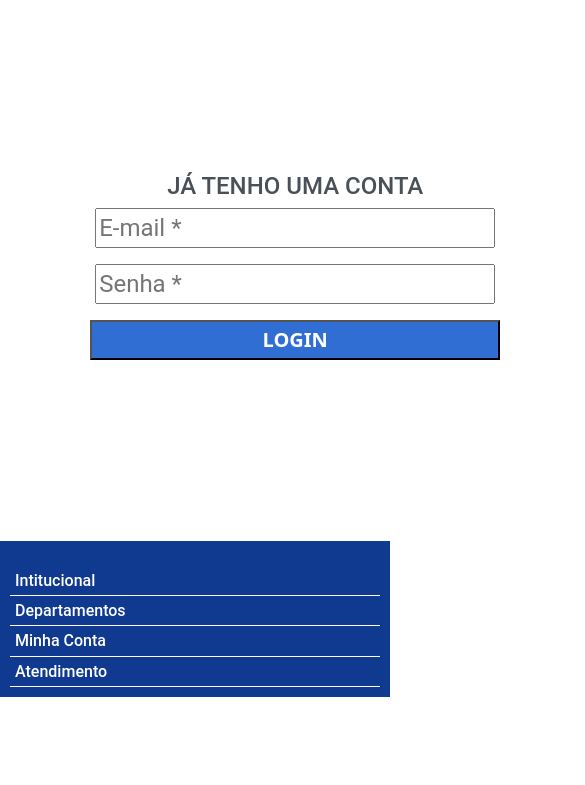
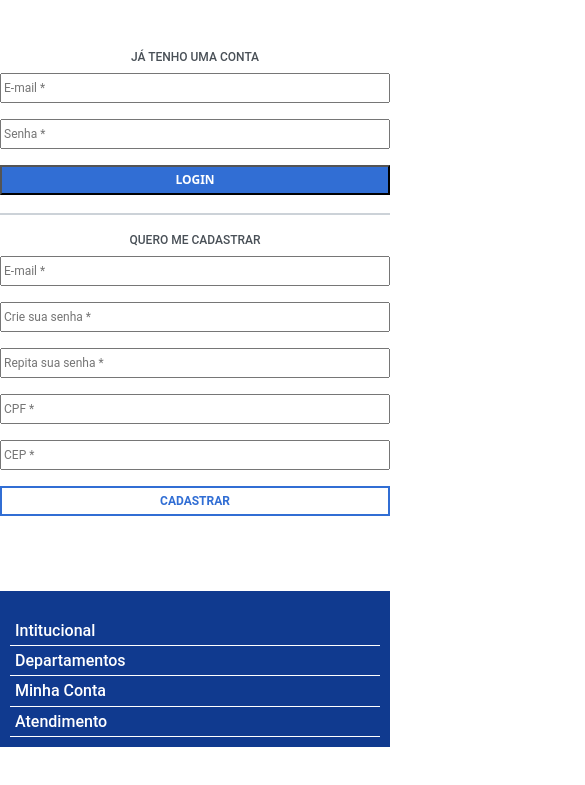
Before and after one commit to PedroHsribeiro/PrimeiroSite, a website: page login.html in a window 390 px wide. Shown: the part 59-844 px from the top of the page, 585 px wide, since content can reach past the window. Drawn offline with nearby package versions, Linux system fonts and the light colour scheme.

Commit message:
responsividade pagina login e javascript login

```diff
--- a/css/index.css
+++ b/css/index.css
@@ -99,6 +99,7 @@
 body{
     background-color: white;
     width: 100%;
+    min-width: 320px;
 }
 .banner-home{
     max-width: 1463px;
@@ -424,9 +425,6 @@ body{
     .espaco{
         width: 29px;
     }
-    .espaco #search{
-        display: none;
-    }
     .espaco .search{
         height: 30px;
         width: 30px;
--- a/css/login.css
+++ b/css/login.css
@@ -1,11 +1,14 @@
 .login-registration{
-    width: 1463px;
+    max-width: 1463px;
+    width: 100%;
     display: flex;
     justify-content: space-around;
     align-items: center;
     margin: 50px auto;
 }
 .login{
+    max-width: 400px;
+    width: 100%;
     display: flex;
     justify-content: space-around;
     align-items: center;
@@ -17,14 +20,16 @@
     color: #495057;
 }
 .login #login-email{
-    width: 400px;
+    max-width: 400px;
+    width: 100%;
     height: 40px;
     font-family: Roboto, Oxygen, Ubuntu, Cantarell, 'Open Sans', 'Helvetica Neue', sans-serif;
     font-size: 24px;
     margin-bottom: 16px;
 }
 .login #login-password{
-    width: 400px;
+    max-width: 400px;
+    width: 100%;;
     height: 40px;
     font-family: Roboto, Oxygen, Ubuntu, Cantarell, 'Open Sans', 'Helvetica Neue', sans-serif;
     font-size: 24px;
@@ -35,16 +40,19 @@
     font-size: 20px;
     color: white;
     background: #316ED4;
-    width: 410px;
+    max-width: 400px;
+    width: 100%;
     height: 40px;
 }
 .partition{
     width: 2px;
     height: 450px;
-    margin: 0px 50px;
+    margin: 0px 6px;
     background-color: #ccd2d8;
 }
 .account-creation{
+    max-width: 400px;
+    width: 100%;
     display: flex;
     justify-content: space-around;
     align-items: center;
@@ -56,7 +64,8 @@
     color: #495057;
 }
 .account-creation input{
-    width: 400px;
+    max-width: 400px;
+    width: 100%;
     height: 40px;
     font-family: Roboto, Oxygen, Ubuntu, Cantarell, 'Open Sans', 'Helvetica Neue', sans-serif;
     font-size: 24px;
@@ -68,6 +77,51 @@
     color: #316ED4;
     background: #ffffff;
     border: 2px solid #316ED4;
-    width: 410px;
+    max-width: 400px;
+    width: 100%;
     height: 40px;
 }
+@media screen and (max-width: 1024px){
+    .login-registration{
+        max-width: 600px;
+        width: 100%;
+        height: 500px;
+        display: flex;
+        align-content: space-between;
+        flex-direction: column;
+    }
+    .login h2{
+        font-size: 12px;
+    }
+    .login #login-email{
+        height: 30px;
+        font-size: 12px;
+        margin-bottom: 16px;
+    }
+    .login #login-password{
+        height: 30px;
+        font-size: 12px;
+        margin-bottom: 16px;
+    }
+    .login .button-account-login{
+        font-weight: bold;
+        font-size: 12px;
+        height: 30px;
+    }
+    .partition{
+        max-width: 450px;
+        width: 100%;
+        height: 2px;
+    }
+    .account-creation h2{
+        font-size: 12px;
+    }
+    .account-creation input{
+        height: 30px;
+        font-size: 12px;
+    }
+    .account-creation .button-account-register{
+        font-size: 12px;
+        height: 30px;
+    }
+}
--- a/login.html
+++ b/login.html
@@ -9,6 +9,7 @@
     <title>Game Mania | Tudo que você precisa!</title>
     <link rel="stylesheet" type="text/css" href="css\index.css">
     <link rel="stylesheet" type="text/css" href="css\login.css">
+    <script src="js/scripts.js" defer></script>
 </head>
 
 <body>
@@ -17,24 +18,39 @@
         <div class="logo">
             <div class="items-logo">
                 <div class="espaco">
-                    <input placeholder="Pesquisar" type="text" id="search">
-                    <img class="search" src="img/search_img.png" alt="Search icon">
+                    <div class="search-box" id="search-box">
+                        <input placeholder="Pesquisar" type="text" id="search">
+                    </div>
+                    <a id="search-icon" onclick="mostrarPesquisa()">
+                        <img class="search" src="img/search_img.png" alt="Search icon">
+                    </a>
                 </div>
-                <a href="index.html">
-                    <img class="logo-text" src="img/LOGO.png" alt="logo">
-                </a>
-                <div class="items-logo2">
+                <img class="logo-text" href="index.html" src="img/LOGO.png" alt="logo">
+                <div class="icon-logo">
+                    <a href="index.html">
+                        <img class="logo-icon" src="img/logo_icon.png" alt="logo">
+                    </a>
+                </div>
+                <div class="menu-icon">
+                    <a id="menu-icon" onclick="mostrarMenu()">
+                        <img src="img/menu_img.png" alt="Agrupamento dos itens do menu">
+                    </a>
+
+                </div>
+                <div class="items-logo2" id="items-logo2">
                     <a class="menuLogin" href="login.html">Login</a>
                     <a class="menuCarrinho" href="carrinho.html">Meu Carrinho</a>
                 </div>
             </div>
-
         </div>
-        <div class="menu">
+        <div class="menu" id="menu">
+            <a class="menuLogin2" href="login.html">Login</a>
+            <a class="menuCarrinho2" href="carrinho.html">Meu Carrinho</a>
             <a class="menuDepartamentos" href="departamentos.html">Departamentos</a>
             <a class="menuPromocoes" href="promocoes.html">Promoções</a>
             <a class="menuNovidades" href="novidades.html">Novidades</a>
             <a class="menuMembros" href="membro.html">Torne-se Membro</a>
+
         </div>
     </header>
     <div class="main">
@@ -58,13 +74,19 @@
         </div>
         <div class="novidades-mania-background">
             <div class="title-novidades">
-                <h2>NOVIDADES MANIA</h2>
+                <h2>Novidades Mania</h2>
                 <p>Receba novidades e ofertas exclusivas em seu e-mail</p>
             </div>
             <div class="form-novidades">
-                <input placeholder="NOME" type="text" id="name">
-                <input placeholder="E-MAIL" type="email" id="email" name="email" maxlength="40" required autocomplete>
-                <input type="button" class="button-novidades" value="CADASTRE-SE">
+                <div class="form-novidades-name">
+                    <input placeholder="Nome" type="text" id="name">
+                </div>
+                <div class="form-novidades-email">
+                    <input placeholder="E-mail" type="email" id="email" name="email" maxlength="40" required autocomplete>
+                </div>
+                <div class="form-novidades-button">
+                    <input type="button" class="button-novidades" value="Cadastre-se">
+                </div>
             </div>
         </div>
     </div>
```
Also changed, not shown: index.html (+0 -1 lines).
